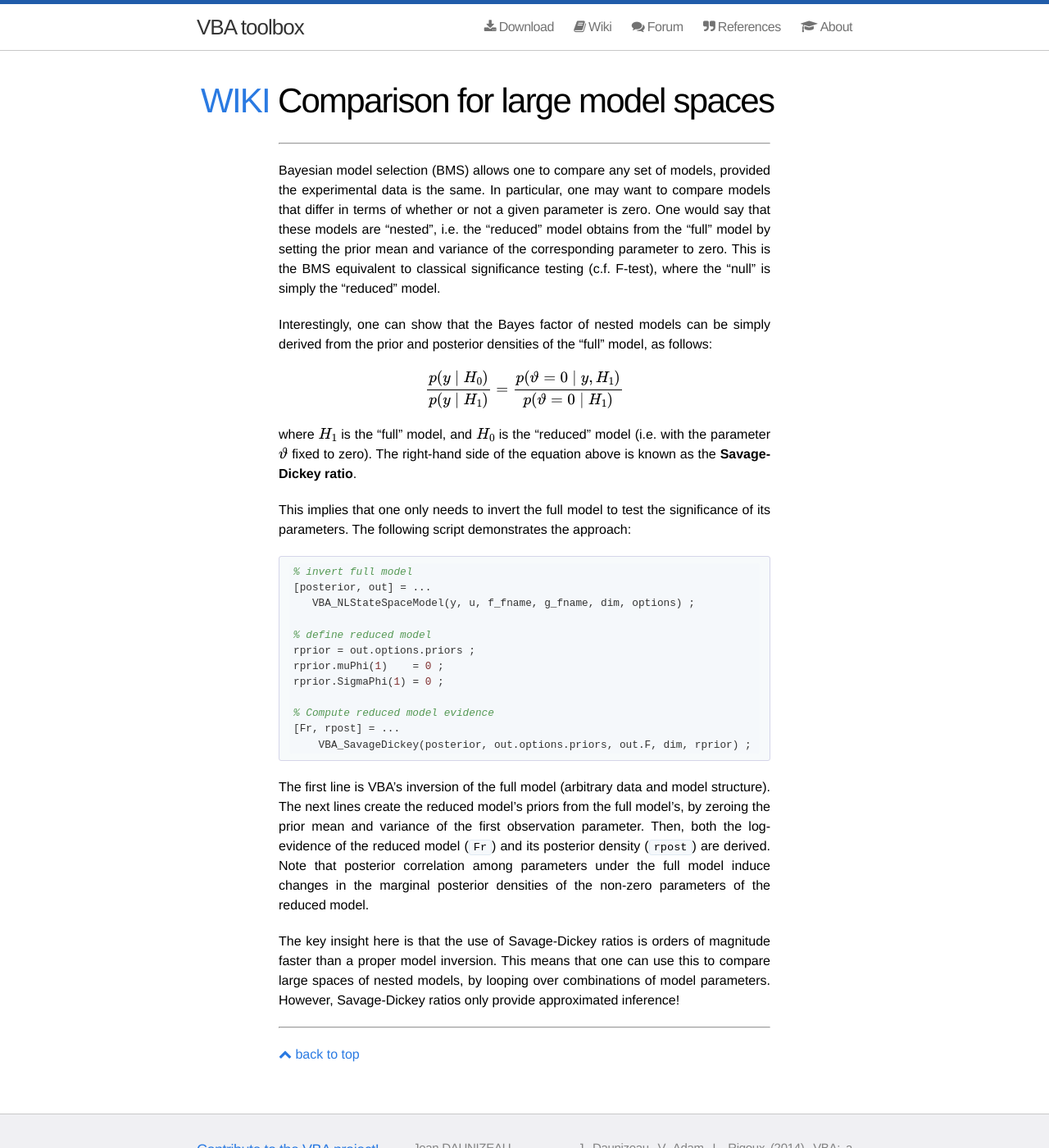
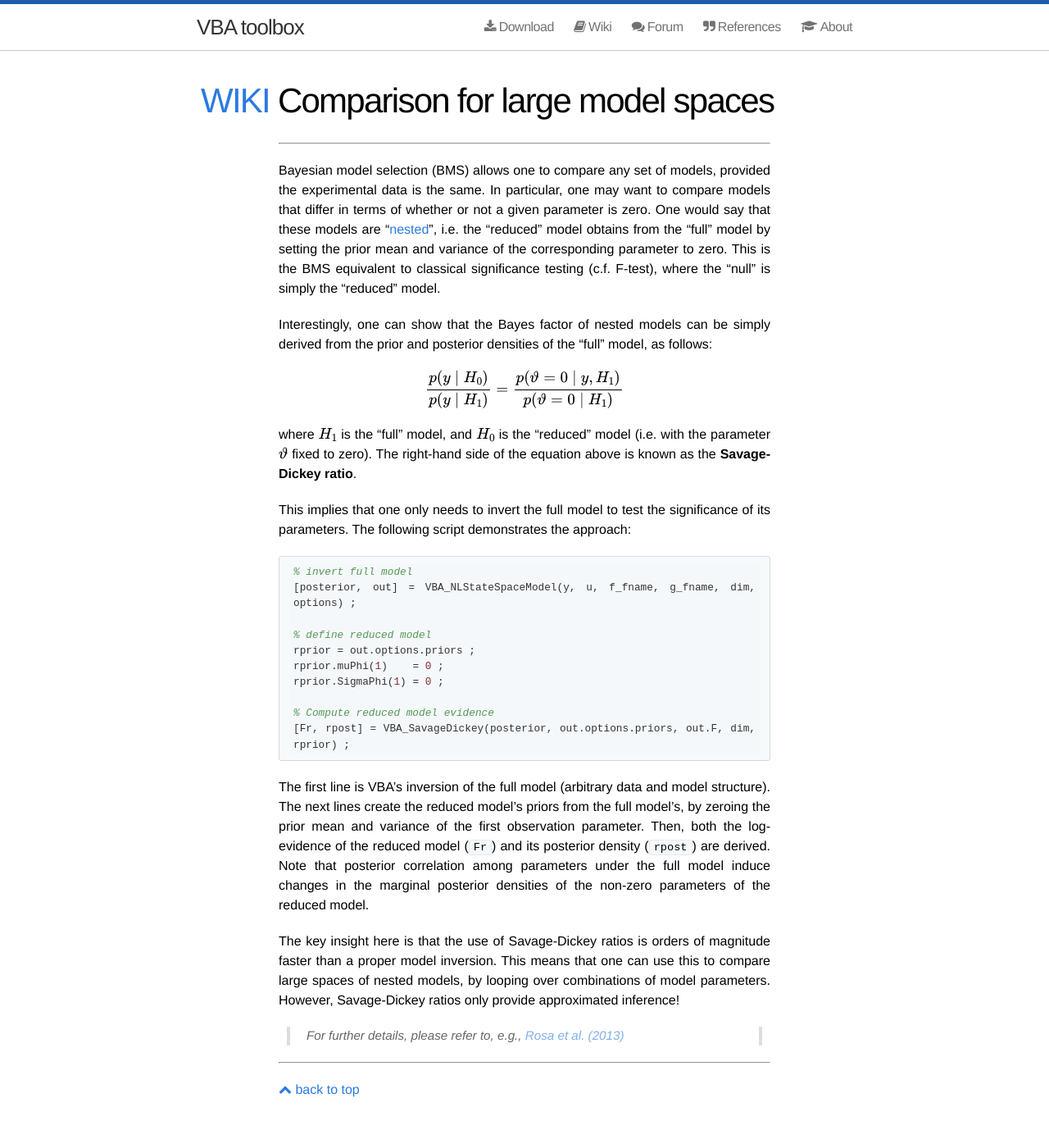
Before and after one commit to MBB-team/VBA-toolbox, a Jekyll site: the page built from _wiki/Comparing-large-spaces-of-models.md, in a window 1280 px wide and 1400 px high. Shown: the whole window at 82% size. Built offline with Jekyll 4.4.1, drawn with Linux system fonts in a browser that asks for light colours; nearby versions of some CDN libraries; formulas are drawn with MathJax 3.

Commit message:
Update Comparing-large-spaces-of-models.md

````diff
--- a/_wiki/Comparing-large-spaces-of-models.md
+++ b/_wiki/Comparing-large-spaces-of-models.md
@@ -4,7 +4,7 @@ title: "Comparison for large model spaces"
 * Will be replaced with the ToC, excluding the "Contents" header
 {:toc}
 
-Bayesian model selection (BMS) allows one to compare any set of models, provided the experimental data is the same. In particular, one may want to compare models that differ in terms of whether or not a given parameter is zero. One would say that these models are "nested", i.e. the "reduced" model obtains from the "full" model by setting the prior mean and variance of the corresponding parameter to zero. This is the BMS equivalent to classical significance testing (c.f. F-test), where the "null" is simply the "reduced" model.
+Bayesian model selection (BMS) allows one to compare any set of models, provided the experimental data is the same. In particular, one may want to compare models that differ in terms of whether or not a given parameter is zero. One would say that these models are "[nested](https://en.wikipedia.org/wiki/Statistical_model#Nested_models)", i.e. the "reduced" model obtains from the "full" model by setting the prior mean and variance of the corresponding parameter to zero. This is the BMS equivalent to classical significance testing (c.f. F-test), where the "null" is simply the "reduced" model.
 
 Interestingly, one can show that the Bayes factor of nested models can be simply derived from the prior and posterior densities of the "full" model, as follows:
 
@@ -16,8 +16,7 @@ This implies that one only needs to invert the full model to test the significan
 
 ```matlab
 % invert full model
-[posterior, out] = ...
-   VBA_NLStateSpaceModel(y, u, f_fname, g_fname, dim, options) ;
+[posterior, out] = VBA_NLStateSpaceModel(y, u, f_fname, g_fname, dim, options) ;
 
 % define reduced model
 rprior = out.options.priors ;
@@ -25,10 +24,11 @@ rprior.muPhi(1)    = 0 ;
 rprior.SigmaPhi(1) = 0 ;
 
 % Compute reduced model evidence
-[Fr, rpost] = ...
-    VBA_SavageDickey(posterior, out.options.priors, out.F, dim, rprior) ;
+[Fr, rpost] = VBA_SavageDickey(posterior, out.options.priors, out.F, dim, rprior) ;
 ```
 
 The first line is VBA's inversion of the full model (arbitrary data and model structure). The next lines create the reduced model's priors from the full model's, by zeroing the prior mean and variance of the first observation parameter. Then, both the log-evidence of the reduced model (`Fr`) and its posterior density (`rpost`) are derived. Note that posterior correlation among parameters under the full model induce changes in the marginal posterior densities of the non-zero parameters of the reduced model.
 
 The key insight here is that the use of Savage-Dickey ratios is orders of magnitude faster than a proper model inversion. This means that one can use this to compare large spaces of nested models, by looping over combinations of model parameters. However, Savage-Dickey ratios only provide approximated inference!
+
+> For further details, please refer to, e.g., [Rosa et al. (2013)](https://www.ncbi.nlm.nih.gov/pubmed/21459150)
````
